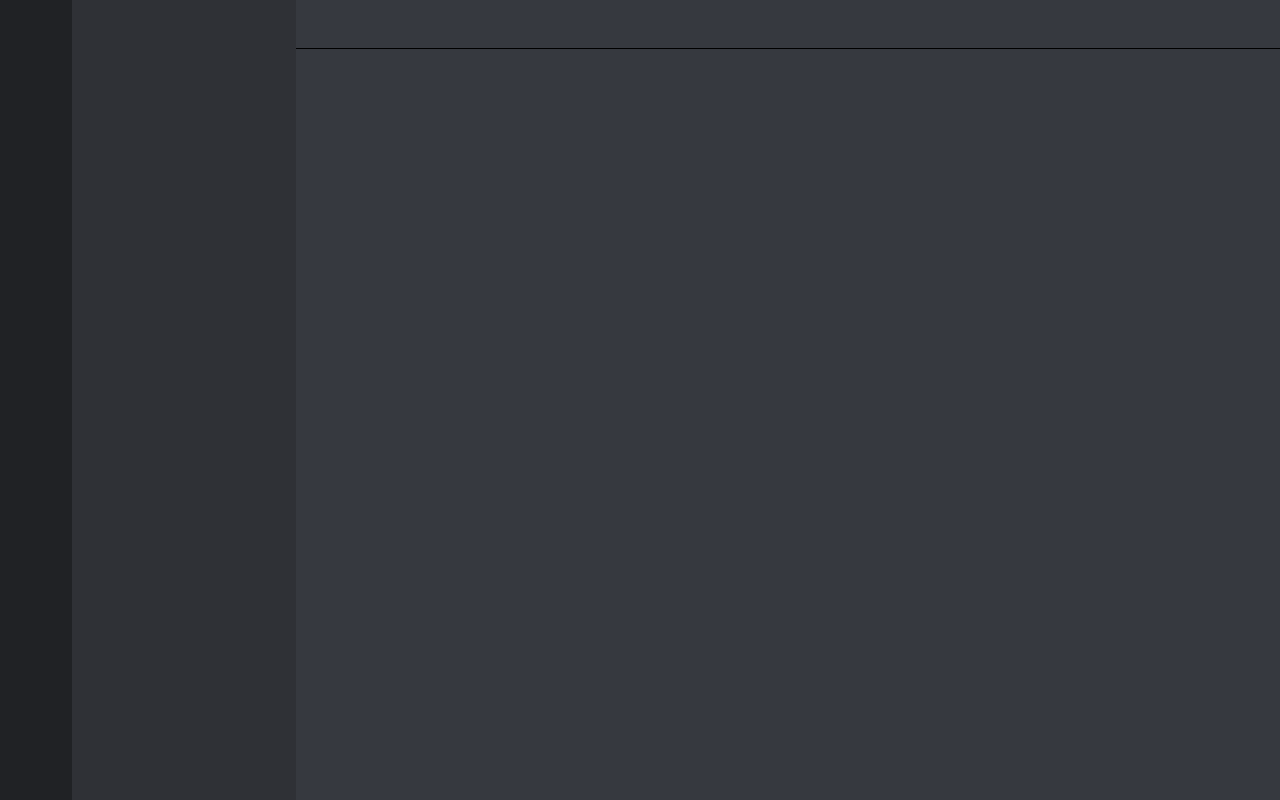
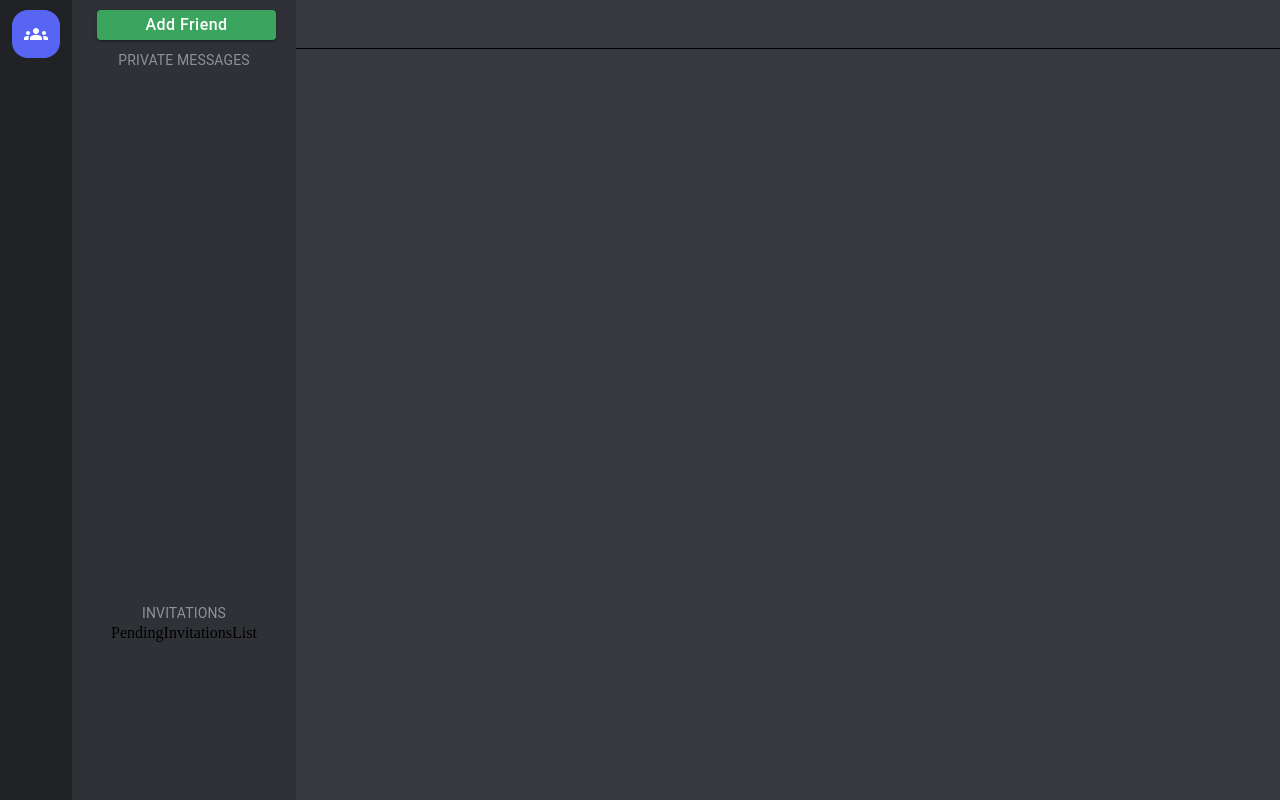
Before and after one commit to kimchulyeon/discord-clone, a React (Create React App) app in the folder discord-clone-frontend/: page /dashboard in a window 1280 px wide. Built offline with nearby package versions, Linux system fonts and the light colour scheme.

Commit message:
feat: create sidebar

```diff
--- /dev/null
+++ b/discord-clone-frontend/src/components/dashboard/AddFriendbutton.jsx
@@ -0,0 +1,26 @@
+import React from 'react';
+import CustomPrimaryBtn from '../../layouts/CustomPrimaryBtn';
+
+const additionalStyles = {
+  marginTop: '10px',
+  marginLeft: '5px',
+  width: '80%',
+  height: '30px',
+  background: '#3ba55d',
+};
+
+const handleOpenAddFriendDialog = () => {};
+
+function AddFriendbutton() {
+  return (
+    <>
+      <CustomPrimaryBtn
+        additionalStyles={additionalStyles}
+        label="Add Friend"
+        onClick={handleOpenAddFriendDialog}
+      />
+    </>
+  );
+}
+
+export default AddFriendbutton;
--- /dev/null
+++ b/discord-clone-frontend/src/components/dashboard/FriendsList.jsx
@@ -0,0 +1,13 @@
+import React from 'react';
+import styled from '@emotion/styled';
+
+const MainContainer = styled.div`
+  flex-grow: 1;
+  width: 100%;
+`;
+
+function FriendsList() {
+  return <MainContainer></MainContainer>;
+}
+
+export default FriendsList;
--- /dev/null
+++ b/discord-clone-frontend/src/components/dashboard/FriendsSidebar.jsx
@@ -0,0 +1,29 @@
+import React from 'react';
+import styled from '@emotion/styled';
+import AddFriendbutton from './AddFriendbutton';
+import FriendsTitle from './FriendsTitle';
+import FriendsList from './FriendsList';
+import PendingInvitationsList from './PendingInvitationsList';
+
+const MainContainer = styled.div`
+  width: 224px;
+  height: 100%;
+  display: flex;
+  flex-direction: column;
+  align-items: center;
+  background-color: #2f3136;
+`;
+
+function FriendsSidebar() {
+  return (
+    <MainContainer>
+      <AddFriendbutton />
+      <FriendsTitle title="Private Messages" />
+      <FriendsList />
+      <FriendsTitle title="Invitations" />
+      <PendingInvitationsList />
+    </MainContainer>
+  );
+}
+
+export default FriendsSidebar;
--- /dev/null
+++ b/discord-clone-frontend/src/components/dashboard/FriendsTitle.jsx
@@ -0,0 +1,19 @@
+import React from 'react';
+import { Typography } from '@mui/material';
+
+function FriendsTitle({ title }) {
+  return (
+    <Typography
+      sx={{
+        textTransform: 'uppercase',
+        color: '#8e9297',
+        fontSize: '14px',
+        marginTop: '10px',
+      }}
+    >
+      {title}
+    </Typography>
+  );
+}
+
+export default FriendsTitle;
--- /dev/null
+++ b/discord-clone-frontend/src/components/dashboard/MainPageButton.jsx
@@ -0,0 +1,25 @@
+import React from 'react';
+import Button from '@mui/material/Button';
+import GroupIcon from '@mui/icons-material/Groups';
+
+function MainPageButton() {
+  return (
+    <Button
+      style={{
+        width: '48px',
+        height: '48px',
+        borderRadius: '16px',
+        margin: 0,
+        padding: 0,
+        minWidth: 0,
+        marginTop: '10px',
+        color: 'white',
+        backgroundColor: '#5865f2',
+      }}
+    >
+      <GroupIcon />
+    </Button>
+  );
+}
+
+export default MainPageButton;
--- /dev/null
+++ b/discord-clone-frontend/src/components/dashboard/PendingInvitationsList.jsx
@@ -0,0 +1,17 @@
+import React from 'react';
+import styled from '@emotion/styled';
+
+const MainContainer = styled.div`
+  width: 100%;
+  height: 22%;
+  display: flex;
+  flex-direction: column;
+  align-items: center;
+  overflow: auto;
+`;
+
+function PendingInvitationsList() {
+  return <MainContainer>PendingInvitationsList</MainContainer>;
+}
+
+export default PendingInvitationsList;
--- a/discord-clone-frontend/src/components/dashboard/Sidebar.jsx
+++ b/discord-clone-frontend/src/components/dashboard/Sidebar.jsx
@@ -1,5 +1,6 @@
 import React from 'react';
 import styled from '@emotion/styled';
+import MainPageButton from './MainPageButton';
 
 const MainContainer = styled.div`
   width: 72px;
@@ -11,7 +12,11 @@ const MainContainer = styled.div`
 `;
 
 function Sidebar() {
-  return <MainContainer></MainContainer>;
+  return (
+    <MainContainer>
+      <MainPageButton />
+    </MainContainer>
+  );
 }
 
 export default Sidebar;
--- a/discord-clone-frontend/src/pages/dashboard/Dashboard.jsx
+++ b/discord-clone-frontend/src/pages/dashboard/Dashboard.jsx
@@ -1,9 +1,9 @@
 import React from 'react';
 import styled from '@emotion/styled';
 import Sidebar from '../../components/dashboard/Sidebar';
-import AppBar from './AppBar';
-import Messenger from './Messenger';
-import FriendsSidebar from './FriendsSidebar';
+import AppBar from '../../components/dashboard/AppBar';
+import Messenger from '../../components/dashboard/Messenger';
+import FriendsSidebar from '../../components/dashboard/FriendsSidebar';
 
 const Wrapper = styled.div`
   width: 100%;
--- a/discord-clone-frontend/src/pages/dashboard/FriendsSidebar.jsx
+++ /dev/null
@@ -1,17 +0,0 @@
-import React from 'react';
-import styled from '@emotion/styled';
-
-const MainContainer = styled.div`
-  width: 224px;
-  height: 100%;
-  display: flex;
-  flex-direction: column;
-  align-items: center;
-  background-color: #2f3136;
-`;
-
-function FriendsSidebar() {
-  return <MainContainer></MainContainer>;
-}
-
-export default FriendsSidebar;
```
Also changed, not shown: discord-clone-frontend/src/pages/dashboard/MainPageButton.jsx (deleted, +0 -8 lines), discord-clone-frontend/src/components/dashboard/AppBar.jsx (renamed from discord-clone-frontend/src/pages/dashboard/AppBar.jsx), discord-clone-frontend/src/components/dashboard/Messenger.jsx (renamed from discord-clone-frontend/src/pages/dashboard/Messenger.jsx).
